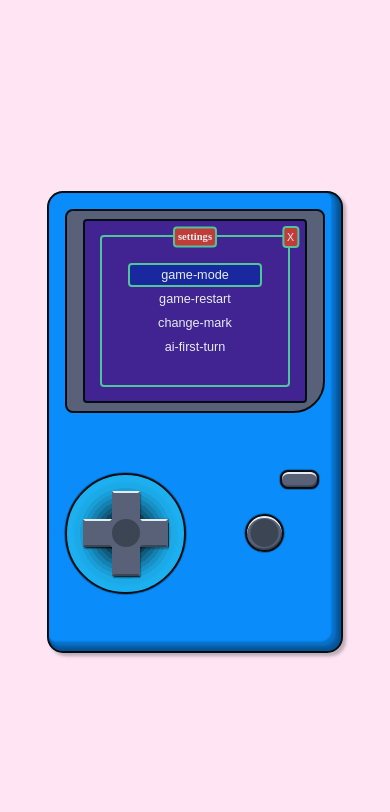
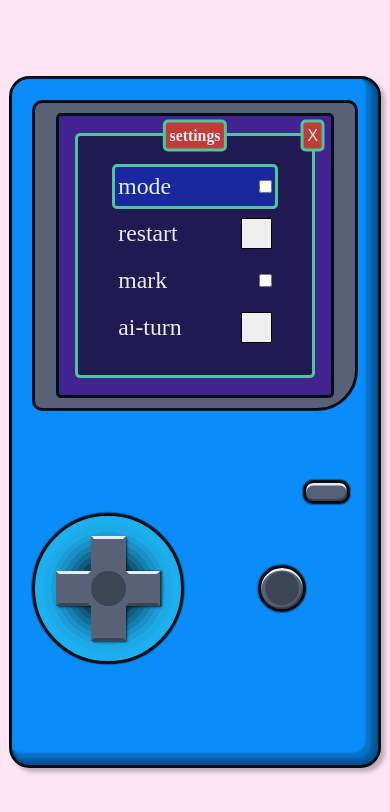
Before and after one commit to EGRrqq/tic-tac-toe, a website: page index.html in a window 390 px wide. Drawn offline with Linux system fonts and the light colour scheme.

Commit message:
feat(html): add form layout for settings menu
fix(css): fix form indents from elements with type absolute

feat(css): improved responsive content-padding and font-size
- now value depends on the max width or height, not just the width

```diff
--- a/index.html
+++ b/index.html
@@ -1,5 +1,6 @@
 <!doctype html>
 <html lang="en">
+
 <head>
   <meta charset="UTF-8" />
   <meta name="viewport" content="width=device-width, initial-scale=1.0" />
@@ -34,27 +35,41 @@
           <button type="button" class="xl"></button>
         </div>
 
-          <div class="menu-screen">
-            <h1 class="absolute title">settings</h1>
-            <button class="absolute close-btn-modal">X</button>
+        <form class="menu-screen" method="dialog">
+          <h2 class="absolute title">settings</h2>
+          <button type="button" class="absolute close-btn-modal" formnovalidate>
+            X
+          </button>
 
-            <button class="screen-item-1">game-mode</button>
-            <button class="screen-item-2">game-restart</button>
-            <button class="screen-item-3">change-mark</button>
-            <button class="screen-item-4">ai-first-turn</button>
-          </div>
+          <section class="screen-item-1">
+            <label for="game-mode">mode</label>
+            <input id="game-mode" type="checkbox" />
+          </section>
+
+          <section class="screen-item-2">
+            <label for="game-restart">restart</label>
+            <button id="game-restart" type="submit"></button>
+          </section>
+
+          <section class="screen-item-3">
+            <label for="change-mark">mark</label>
+            <input id="change-mark" type="checkbox" />
+          </section>
+
+          <section class="screen-item-4">
+            <label for="ai-first-turn">ai-turn</label>
+            <button id="ai-first-turn" type="submit"></button>
+          </section>
+        </form>
       </div>
     </section>
 
     <section class="submit-side">
-        <button
-          type="button"
-          class="close-btn-console"
-          aria-label="close window"
-        ></button>
+      <button type="button" class="close-btn-console" aria-label="close window"></button>
 
       <button type="button" class="click-btn-console"></button>
     </section>
   </article>
 </body>
+
 </html>
--- a/script.js
+++ b/script.js
@@ -527,7 +527,11 @@ const game = (function () {
 
   const visualController = (function () {
     (function changeInterface() {
-      const interfaces = Array.from(document.querySelectorAll(".screen > div"));
+      const interfaces = [
+        document.querySelector(".play-screen"),
+        document.querySelector(".menu-screen"),
+      ];
+
       const getInterfaces = () => interfaces;
 
       let hiddenInterface = getInterfaces()[0];
@@ -566,7 +570,7 @@ const game = (function () {
 
     (function changeFocus() {
       const screenItems = Array.from(
-        document.querySelectorAll(".menu-screen > button:not(:first-of-type)"),
+        document.querySelectorAll(".menu-screen > section"),
       );
 
       const getBottomBtn = () =>
--- a/style.css
+++ b/style.css
@@ -1,15 +1,31 @@
 :root {
-  --content-padding: calc(0.5rem + 0.5vh);
-  --content-padding-res: clamp(
+  --content-padding: calc(0.5rem + max(0.5vh, 0.5vw));
+  --section-padding: clamp(1rem, calc(1.5rem + 1vw), 3vw);
+  --section-item-gap: calc(1rem + 0.5vw);
+
+  --main-font-size: calc(0.75rem + max(1vw, 1vh));
+
+  --modal-margin: clamp(
     calc(0.5rem + min(0.5vw, 0.5vh)),
     1rem,
     calc(0.5rem + max(0.75vw, 0.75vh))
   );
 
-  --section-padding: clamp(1rem, calc(1.5rem + 1vw), 3vw);
-  --section-item-gap: calc(1rem + 0.5vw);
+  --modal-padding: calc(
+    var(--content-padding) / 2 + calc(var(--main-font-size) / 1.5)
+  );
 
-  --main-font-size: calc(0.75rem + 1vw);
+  --modal-top-padding: calc(var(--modal-padding) * 1.25);
+
+  --modal-item-min-h: calc(
+    var(--content-padding) * 2 + 0.05rem * 2 + var(--content-padding) / 2 +
+      0.15rem * 2
+  );
+
+  --modal-min-h: calc(
+    var(--modal-item-min-h) * 4 + var(--modal-top-padding) +
+      var(--modal-padding) + var(--modal-margin) * 3
+  );
 
   --btn-min-h: clamp(min(5svw, 5svh), 3rem + 1vw, max(10svw, 10svh));
   --d-pad-btn-size: calc(var(--content-padding) * 2 + 0.3rem);
@@ -249,7 +265,7 @@ button[data-position="left"]:active {
   position: relative;
   display: grid;
 
-  min-height: calc(var(--btn-min-h) * 3.5);
+  min-height: var(--modal-min-h);
   border: 0.15rem solid var(--blue-800);
   border-radius: 0.25rem;
 
@@ -261,6 +277,16 @@ button[data-position="left"]:active {
   border-radius: 0.25rem;
   padding: calc(var(--content-padding) / 4);
   background-color: var(--blue-500);
+}
+
+form > section {
+  display: flex;
+  color: var(--blue-100);
+  padding: calc(var(--content-padding) / 4);
+  border: 0.15rem solid transparent;
+  border-radius: 0.25rem;
+  align-items: center;
+  justify-content: space-between;
 }
 
 .screen-item-1 {
@@ -288,36 +314,22 @@ button[data-position="left"]:active {
 .menu-screen {
   display: grid;
   grid-template-columns: 0.2fr 1fr 0.2fr;
-  /* gap: calc(var(--section-item-gap) / 2); */
-  align-content: center;
-
-  margin: var(--content-padding-res);
+  margin: var(--modal-margin);
   border: 0.15rem solid var(--green-400);
   border-radius: 0.25rem;
-
-  text-align: center;
-}
-
-.menu-screen > button {
-  color: var(--blue-100);
-  font-size: calc(var(--main-font-size) / 1.25);
-  border: 0.15rem solid var(--purple-500);
-  border-radius: 0.25rem;
-  padding: calc(var(--content-padding) / 4);
-  background-color: inherit;
+  background-color: color-mix(in srgb, var(--blue-800), transparent);
+  padding: var(--modal-top-padding) 0 var(--modal-padding) 0;
 }
 
 .title {
-  transform: translate(-50%, -50%);
+  transform: translate(-50%, calc(-50% - var(--modal-top-padding)));
   left: 50%;
 }
 
 .close-btn-modal {
   transform: translate(
-    calc(
-      0px - var(--content-padding-res) / 2 + calc(var(--content-padding) / 8)
-    ),
-    -50%
+    calc(0px - var(--modal-margin) / 2 + calc(var(--content-padding) / 8)),
+    calc(-50% - var(--modal-top-padding))
   );
   right: 0;
 }
```
Lines whose indentation alone changed are shown as unchanged.
